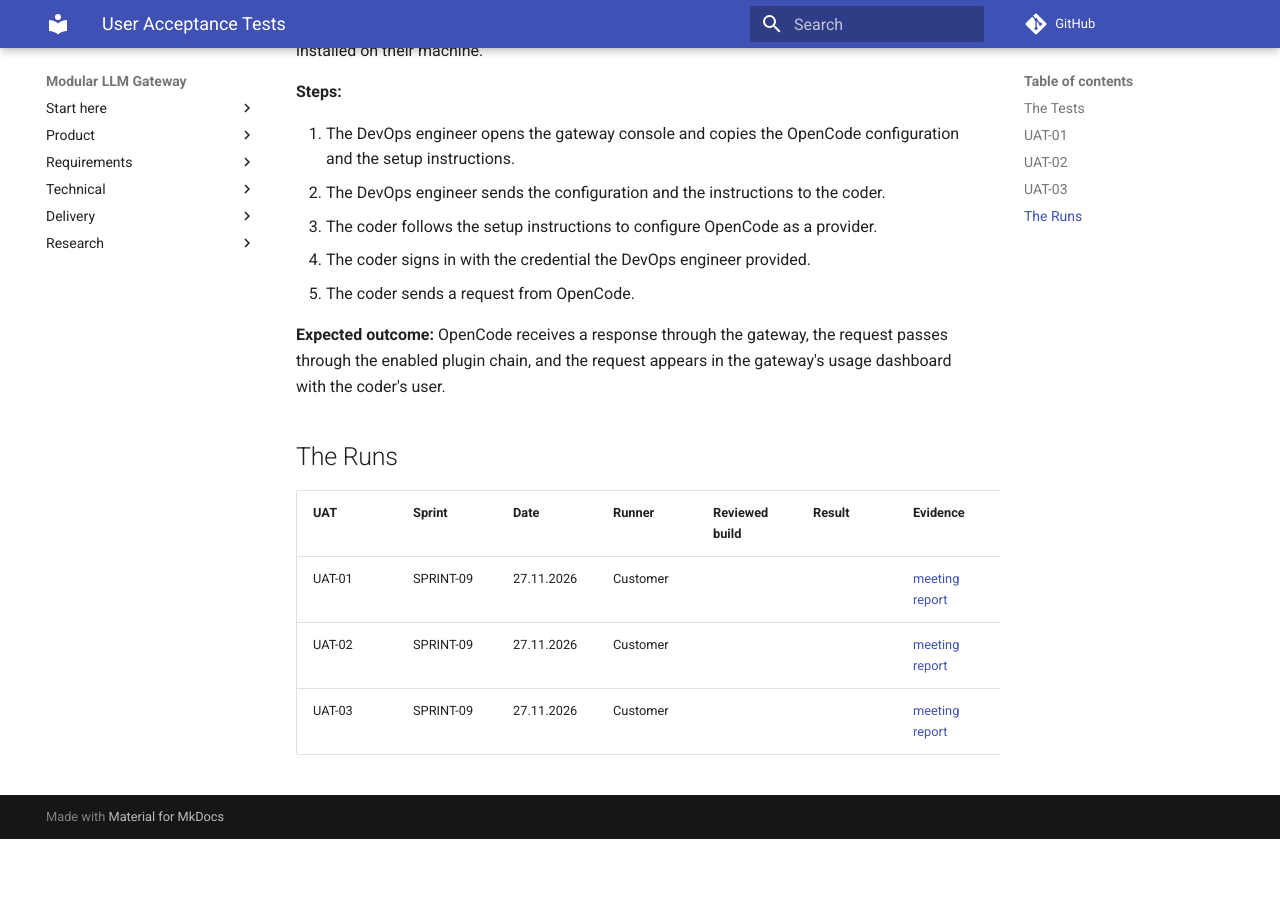
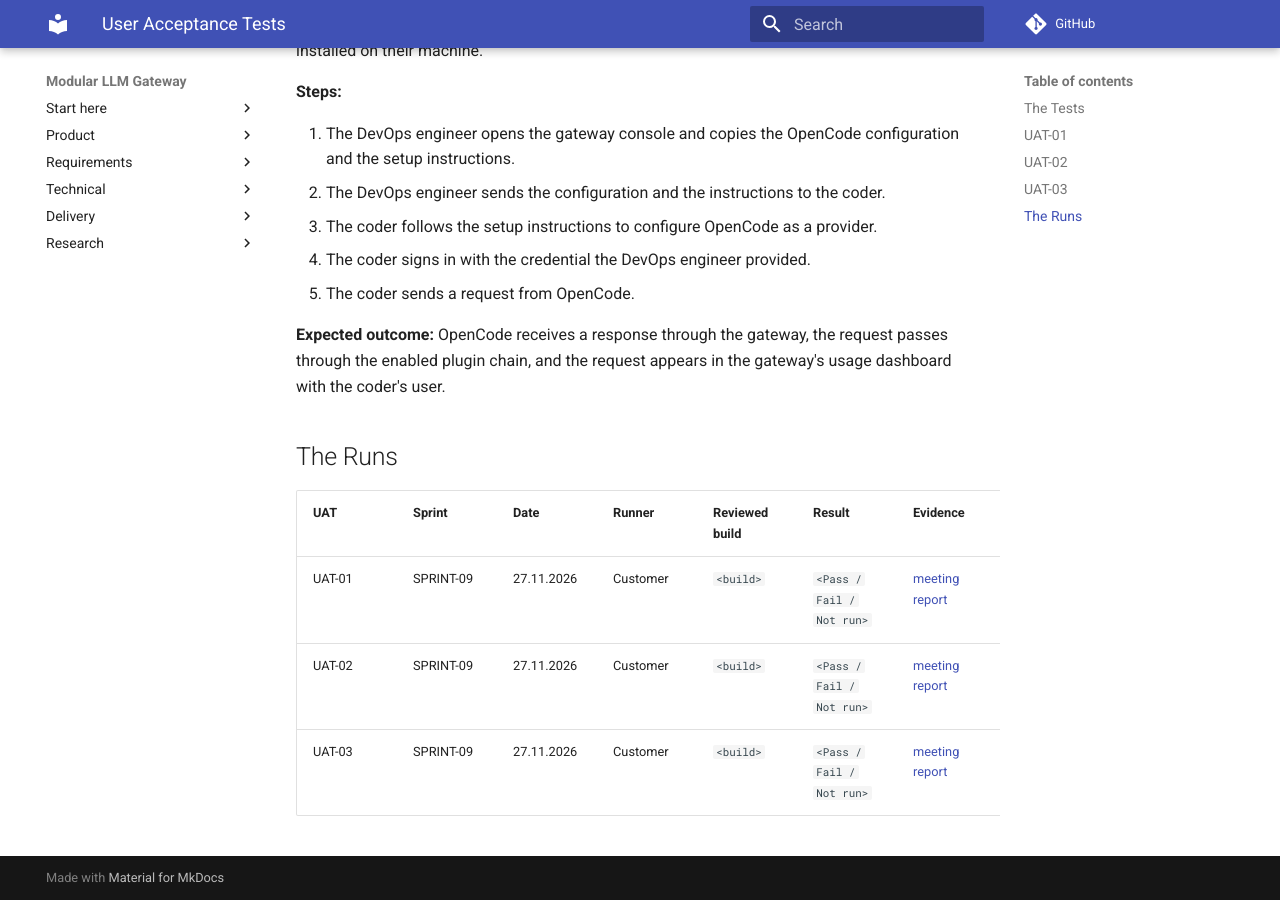
Before and after one commit to itpd-absolute-cinema/llm-module-gateway, an MkDocs documentation site: the page built from docs/user-acceptance-tests.md, in a window 1280 px wide and 900 px high, scrolled down 1621 px. Built offline with MkDocs 1.6.1 and Material for MkDocs 9.7.7, drawn with Linux system fonts in a browser that asks for light colours; comment, search, counter and statistics services are not loaded; before the commit the page ends 2460 px from its top, so only the background shows below that.

Commit message:
docs(acceptance-tests): fix markdown lint errors
Co-authored-by: copilot-swe-agent[bot] <198982749+Copilot@users.noreply.github.com>

```diff
--- a/docs/user-acceptance-tests.md
+++ b/docs/user-acceptance-tests.md
@@ -5,7 +5,7 @@ Index of the customer's acceptance tests. Each test is a customer journey that t
 ## The Tests
 
 | ID | Journey | Status |
-|---|---|---|
+| --- | --- | --- |
 | [UAT-01](#uat-01) | A DevOps engineer creates a plugin and configures it in the plugin chain | Planned |
 | [UAT-02](#uat-02) | A DevOps engineer creates a user | Planned |
 | [UAT-03](#uat-03) | A coder connects the AC Gateway to OpenCode | Planned |
@@ -60,7 +60,7 @@ Index of the customer's acceptance tests. Each test is a customer journey that t
 ## The Runs
 
 | UAT | Sprint | Date | Runner | Reviewed build | Result | Evidence | Decision |
-|---|---|---|---|---|---|---|---|
-| UAT-01 | SPRINT-09 | 27.11.2026 | Customer | <build> | <Pass / Fail / Not run> | [meeting report](../reports/week-09/meeting-report.md#user-acceptance-tests) | DEC-13 |
-| UAT-02 | SPRINT-09 | 27.11.2026 | Customer | <build> | <Pass / Fail / Not run> | [meeting report](../reports/week-09/meeting-report.md#user-acceptance-tests) | DEC-14 |
-| UAT-03 | SPRINT-09 | 27.11.2026 | Customer | <build> | <Pass / Fail / Not run> | [meeting report](../reports/week-09/meeting-report.md#user-acceptance-tests) | DEC-15 |
+| --- | --- | --- | --- | --- | --- | --- | --- |
+| UAT-01 | SPRINT-09 | 27.11.2026 | Customer | `<build>` | `<Pass / Fail / Not run>` | [meeting report](../reports/week-09/meeting-report.md#user-acceptance-tests) | DEC-13 |
+| UAT-02 | SPRINT-09 | 27.11.2026 | Customer | `<build>` | `<Pass / Fail / Not run>` | [meeting report](../reports/week-09/meeting-report.md#user-acceptance-tests) | DEC-14 |
+| UAT-03 | SPRINT-09 | 27.11.2026 | Customer | `<build>` | `<Pass / Fail / Not run>` | [meeting report](../reports/week-09/meeting-report.md#user-acceptance-tests) | DEC-15 |
```
